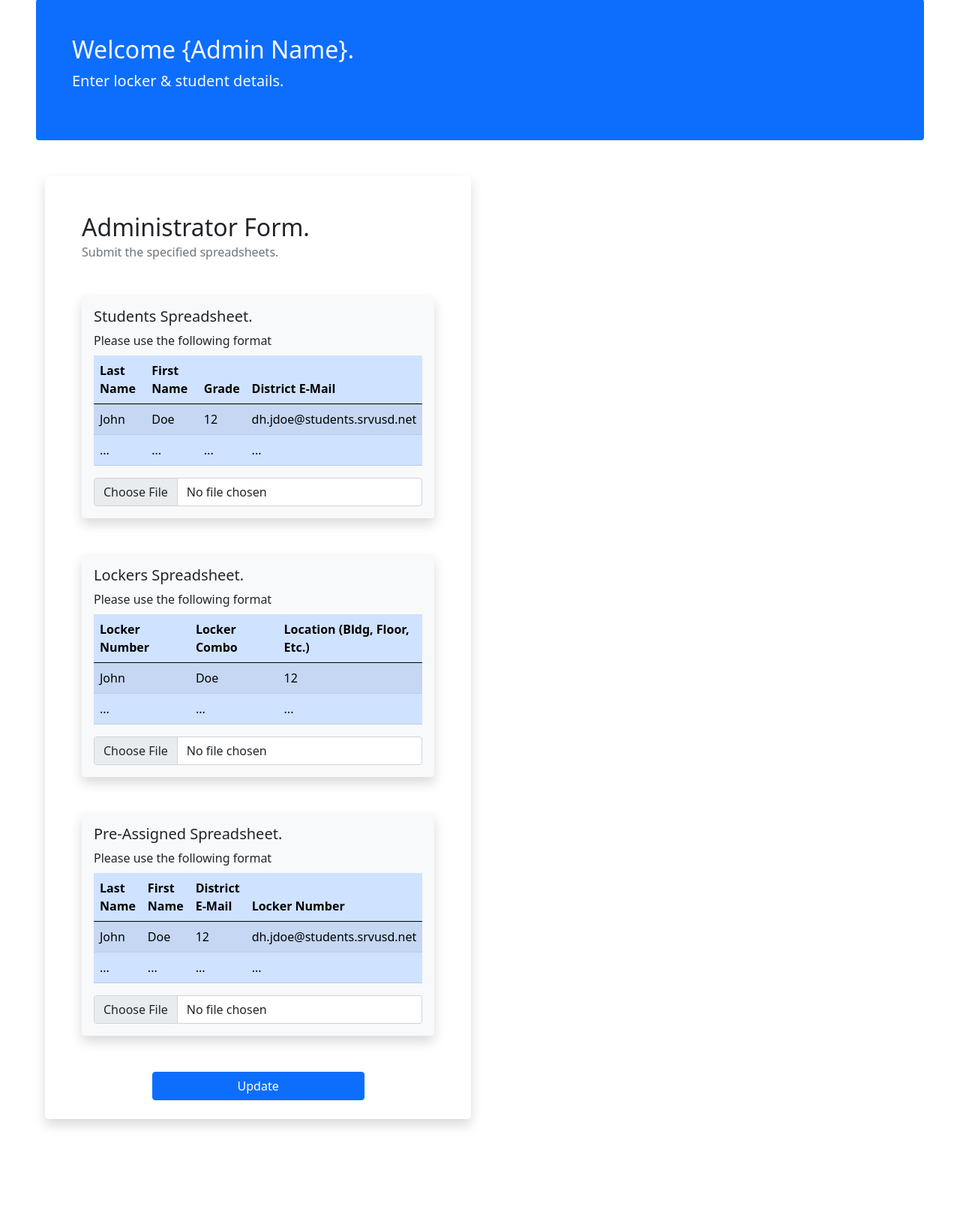
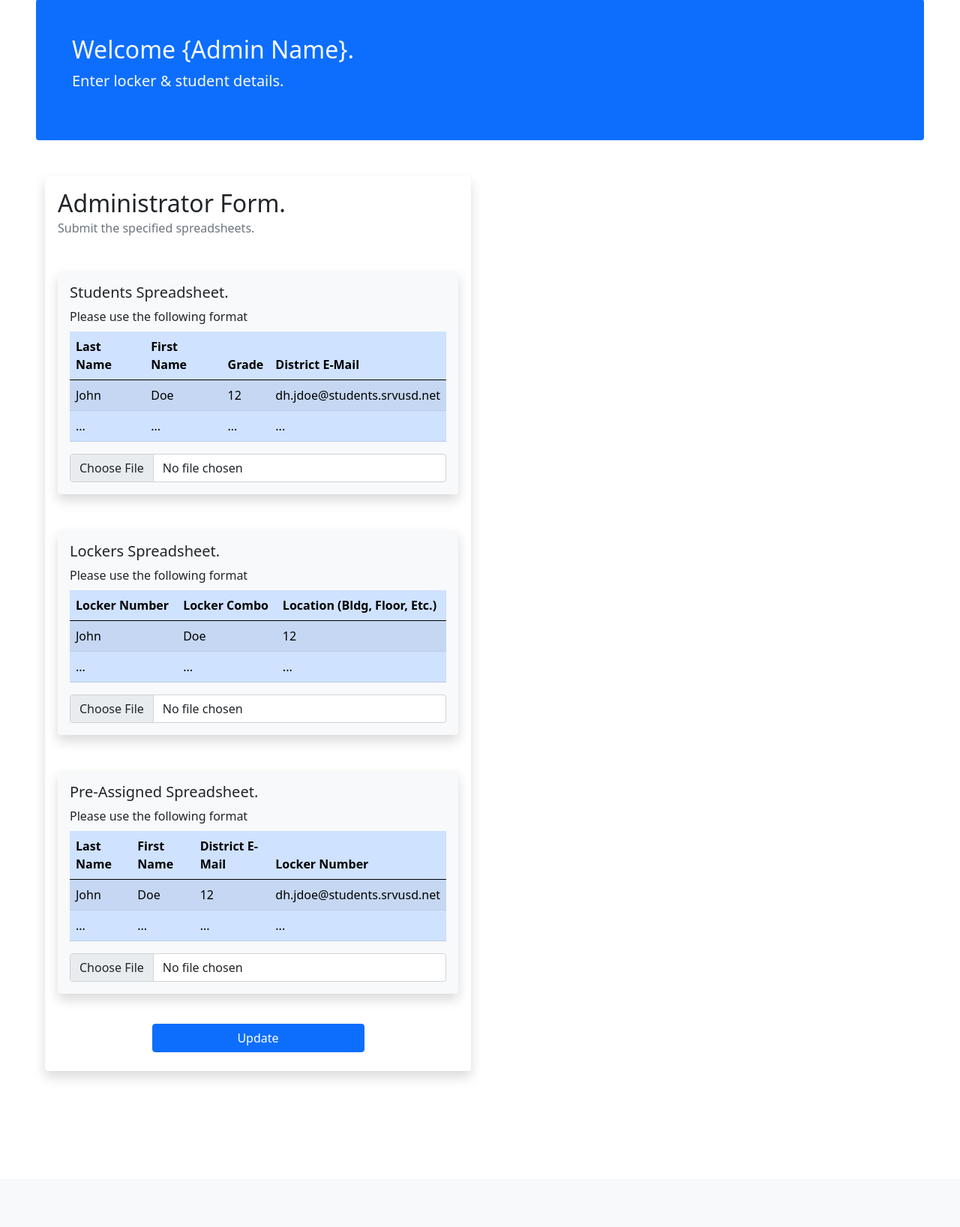
Before and after one commit to vishakh-arora/San_Ramon_Makerspace_pub, a Flask app: template SRVUSD-Lockers/lockers_app/aiohttp_lockers/templates/admin.html in a window 1280 px wide. Shown: the part 105-1741 px from the top of the page at 75% size. After the commit the page ends 1542 px from the top, so only its background shows below. Run offline with Flask 2, Linux system fonts and the light colour scheme; the template is opened without the code that fills it, so the values that code supplies are empty; some libraries are stand-ins or nearby versions.

Commit message:
improved spacing on admin form

```diff
--- a/SRVUSD-Lockers/lockers_app/aiohttp_lockers/templates/admin.html
+++ b/SRVUSD-Lockers/lockers_app/aiohttp_lockers/templates/admin.html
@@ -10,7 +10,7 @@
 
 {% block column_one %}
 <div class="card border-white text-dark rounded shadow">
-  <div class="card-body p-5">
+  <div class="card-body p-3">
     <h2 class="card-title">Administrator Form.</h2>
     <h6 class="card-subtitle mb-5 text-muted">Submit the specified spreadsheets.</h6>
     <div class="mb-5 bg-light shadow rounded p-3">
@@ -68,7 +68,7 @@
       </table>
       <input class="form-control" type="file" id="formFile">
     </div>
-    <div class="bg-light shadow rounded p-3">
+    <div class="bg-light shadow rounded p-3 mb-4">
       <h5 class="card-subtitletext-muted">Pre-Assigned Spreadsheet.</h5>
       <label for="formFile" class="form-label">Please use the following format</label>
       <table class="table table-primary table-striped">
```
